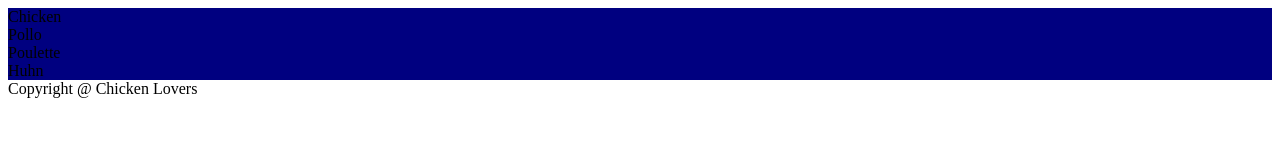
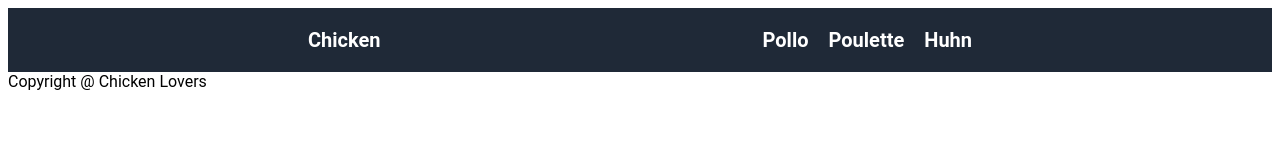
Before and after one commit to SaulJCer/css_prac_proj, a plain HTML site: page index.html in a window 1280 px wide. Drawn offline with Linux system fonts and the light colour scheme.

Commit message:
Worked on the top links of the page
Added some html and then adding some css to make it look nice

```diff
--- a/index.html
+++ b/index.html
@@ -12,9 +12,9 @@
         <div class="links">
             <div class="topLinks">Chicken</div>
             <div class="topLinksR">
-                <div class="leftLinks">Pollo</div>
-                <div class="leftLinks">Poulette</div>
-                <div class="leftLinks">Huhn</div>
+                <div class="RLinks">Pollo</div>
+                <div class="RLinks">Poulette</div>
+                <div class="RLinks">Huhn</div>
             </div>
         </div>
     </header>
--- a/style.css
+++ b/style.css
@@ -1,9 +1,31 @@
 /* Top part of website */
 
+
+body {
+    font-family: Roboto;
+}
 header {
-    background-color: navy;
+    background-color: #1F2937;
+
+}
+.links {
+    color: white;
+    font-size: 20px;
+    font-weight: bolder;
+    display: flex;
+    justify-content: space-between;
+    /* margin: 20px 50px; */
+    padding: 20px 300px;
+    /* font: Roboto; */
+}
+
+.topLinksR {
+    display: flex;
+    justify-content: space-between ;
+    gap: 20px;
 }
 
 
 
+
 /* Middle slide part of website */
```
